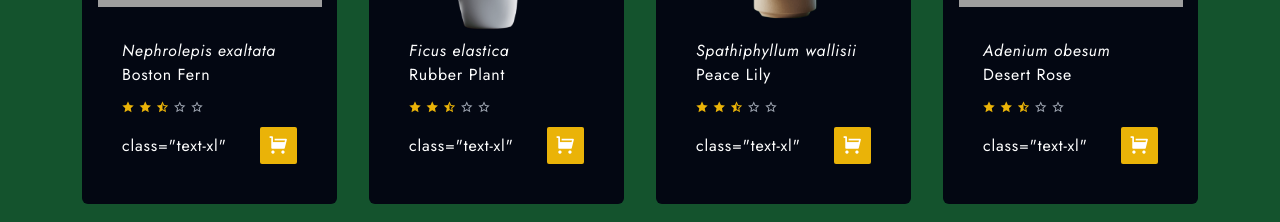
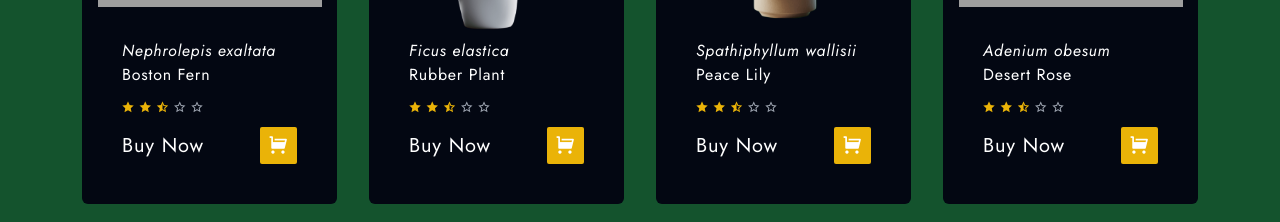
Before and after one commit to 7amdymedany/planet, a website: page index.html in a window 1280 px wide. Shown: the part 2700-2922 px from the top of the page. Drawn offline with nearby package versions, Linux system fonts and the light colour scheme; grey boxes are pictures that could not be loaded.

Commit message:
fix bug card text

```diff
--- a/index.html
+++ b/index.html
@@ -259,7 +259,7 @@
             <i class="ri-star-line text-gray-400"></i>
           </div>
           <div class="flex items-center justify-between">
-            <p> class="text-xl" </p>
+            <p class="text-xl"> Buy Now</p>
             <button class="bg-yellow-500 px-2 py-1 rounded-sm text-xl">
               <i class="ri-shopping-cart-fill"></i>
             </button>
@@ -281,7 +281,7 @@
             <i class="ri-star-line text-gray-400"></i>
           </div>
           <div class="flex items-center justify-between">
-            <p> class="text-xl" </p>
+            <p class="text-xl"> Buy Now </p>
             <button class="bg-yellow-500 px-2 py-1 rounded-sm text-xl">
               <i class="ri-shopping-cart-fill"></i>
             </button>
@@ -303,7 +303,7 @@
             <i class="ri-star-line text-gray-400"></i>
           </div>
           <div class="flex items-center justify-between">
-            <p> class="text-xl" </p>
+            <p class="text-xl"> Buy Now </p>
             <button class="bg-yellow-500 px-2 py-1 rounded-sm text-xl">
               <i class="ri-shopping-cart-fill"></i>
             </button>
@@ -325,7 +325,7 @@
             <i class="ri-star-line text-gray-400"></i>
           </div>
           <div class="flex items-center justify-between">
-            <p> class="text-xl" </p>
+            <p class="text-xl"> Buy Now </p>
             <button class="bg-yellow-500 px-2 py-1 rounded-sm text-xl">
               <i class="ri-shopping-cart-fill"></i>
             </button>
```
